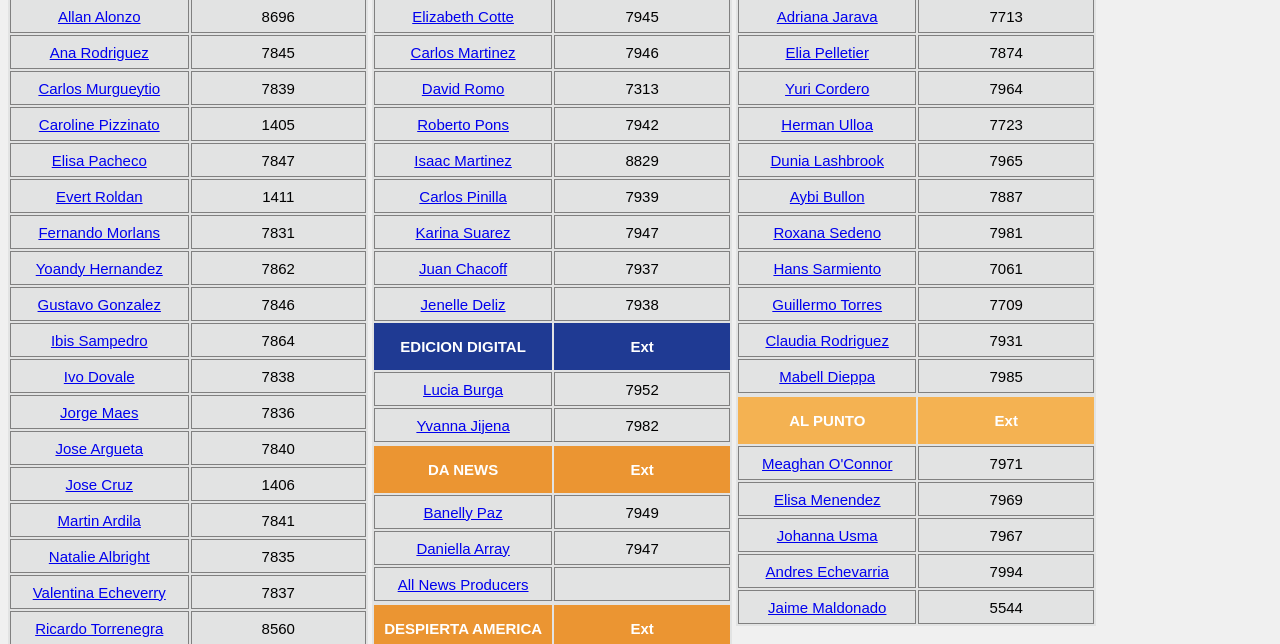
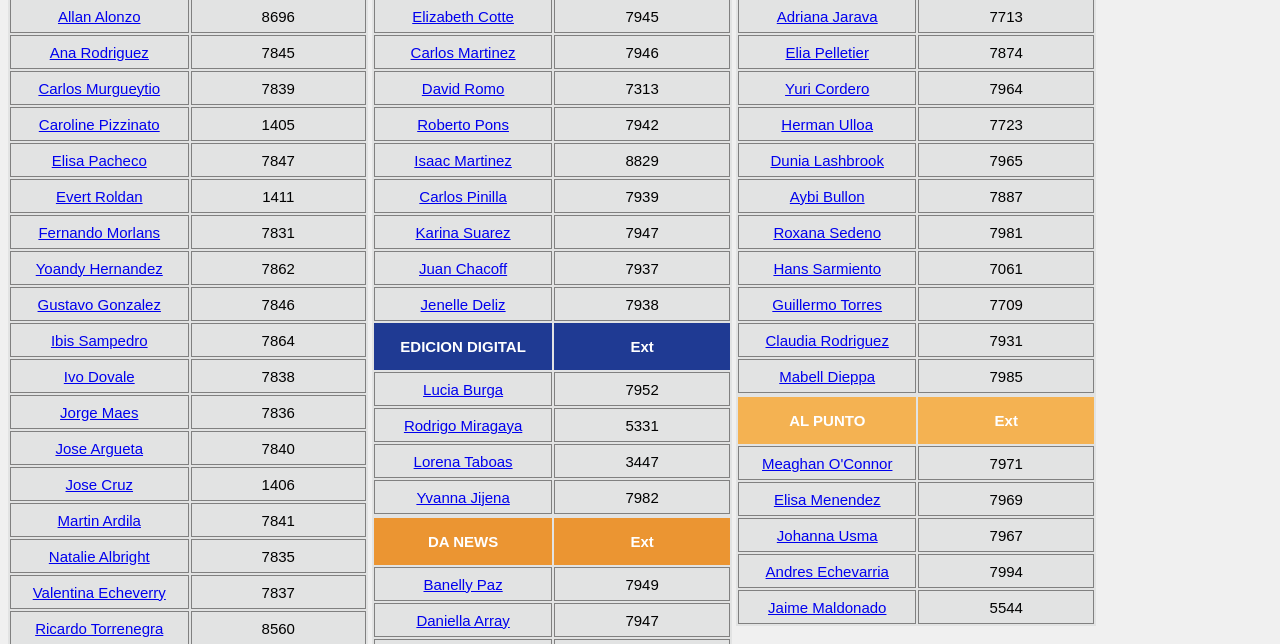
Before and after one commit to dani5050/mycontacts, a plain HTML site: page index.html in a window 1280 px wide. Shown: the part 102-746 px from the top of the page. Drawn offline with Linux system fonts and the light colour scheme.

Commit message:
Update index.html

```diff
--- a/index.html
+++ b/index.html
@@ -172,6 +172,14 @@
 	 <tr>
 	<td><a href="mailto:lburga@univision.net? target="_top">Lucia Burga</a></td>
 	<td>7952</td>
+	</tr>
+	<tr>
+	<td><a href="mailto:rmiragaya@univision.net? target="_top">Rodrigo Miragaya</a></td>
+	<td>5331</td>
+	</tr>
+	<tr>
+	<td><a href="mailto:lotaboas@univision.net? target="_top">Lorena Taboas</a></td>
+	<td>3447</td>
 	</tr>
 	 </tr>
  <td><a href="mailto:yjijena@univision.net? target="_top">Yvanna Jijena</a></td>
```
